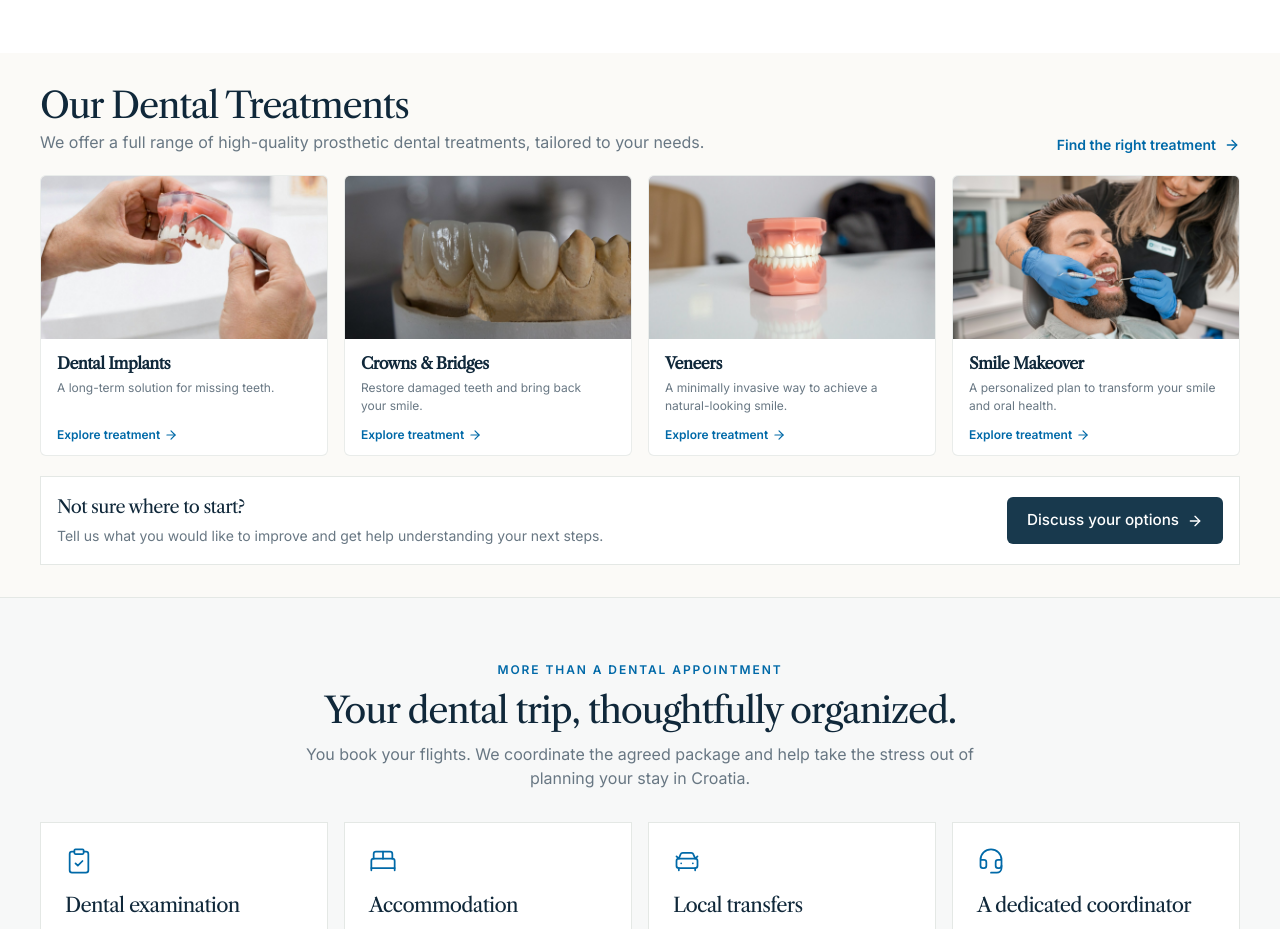
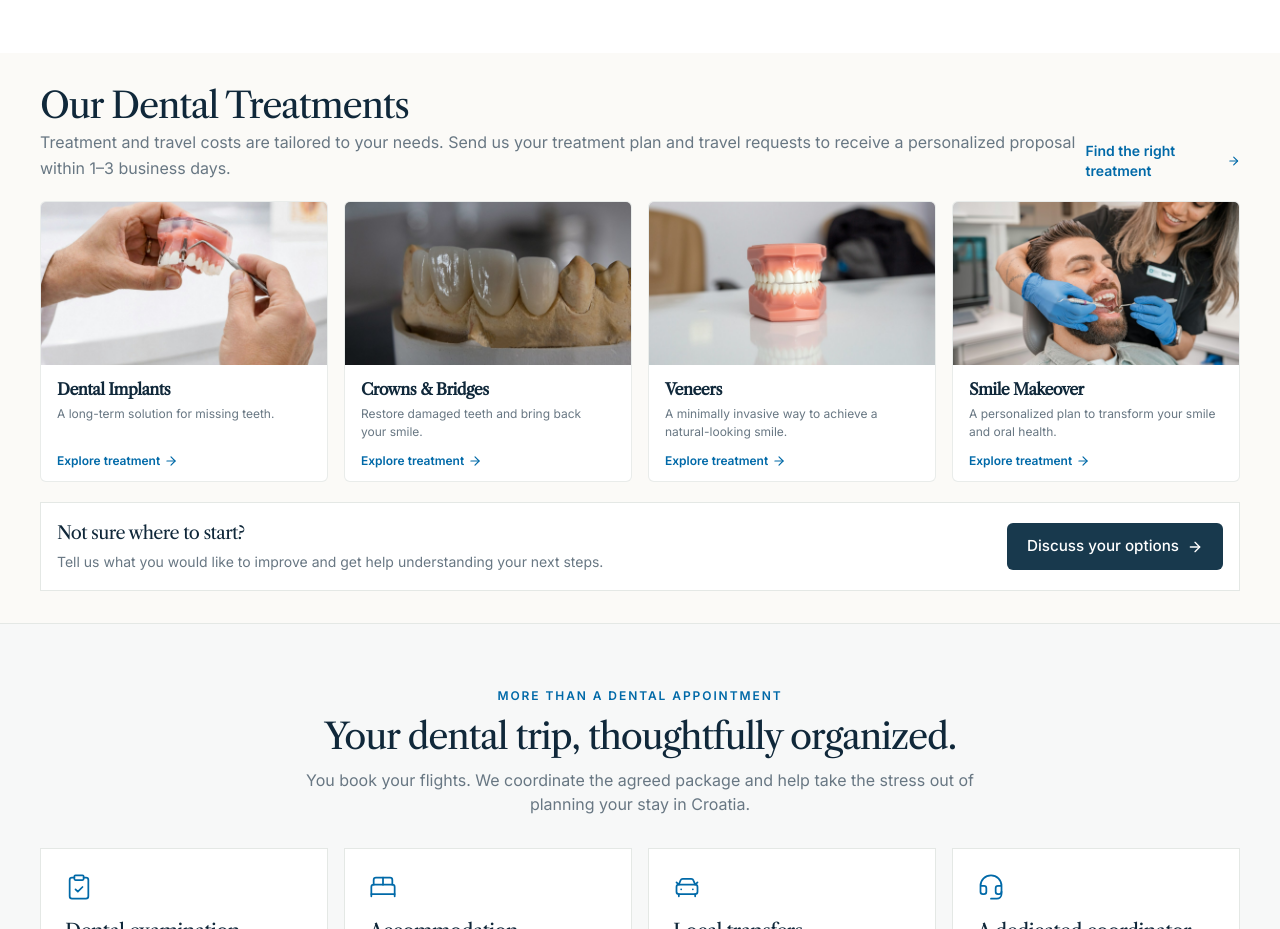
Before and after one commit to ivansusac2209/SmileCroatia, a Vue app: page / in a window 1280 px wide. Shown: the part 2020-2949 px from the top of the page. Built offline with nearby package versions, Linux system fonts and the light colour scheme.

Commit message:
Clarify individualized dental trip pricing

```diff
--- a/src/components/home/FeaturedPackages.vue
+++ b/src/components/home/FeaturedPackages.vue
@@ -11,7 +11,7 @@ import { packages } from '@/data/home'
       <div class="flex flex-col justify-between gap-2 sm:flex-row sm:items-end">
         <div>
           <h2 id="packages-title" class="text-3xl text-navy-900 lg:text-4xl">Our Dental Treatments</h2>
-          <p class="mt-1 text-sm leading-relaxed text-muted sm:text-base">We offer a full range of high-quality prosthetic dental treatments, tailored to your needs.</p>
+          <p class="mt-1 text-sm leading-relaxed text-muted sm:text-base">Treatment and travel costs are tailored to your needs. Send us your treatment plan and travel requests to receive a personalized proposal within 1–3 business days.</p>
         </div>
         <RouterLink :to="{ name: 'contact-details' }" class="inline-flex items-center gap-2 text-sm font-semibold text-sky-700 hover:text-navy-800">Find the right treatment <ArrowRight class="size-4" /></RouterLink>
       </div>
```
